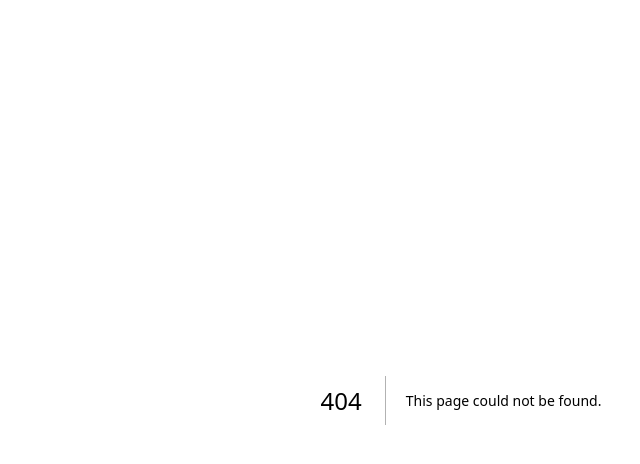
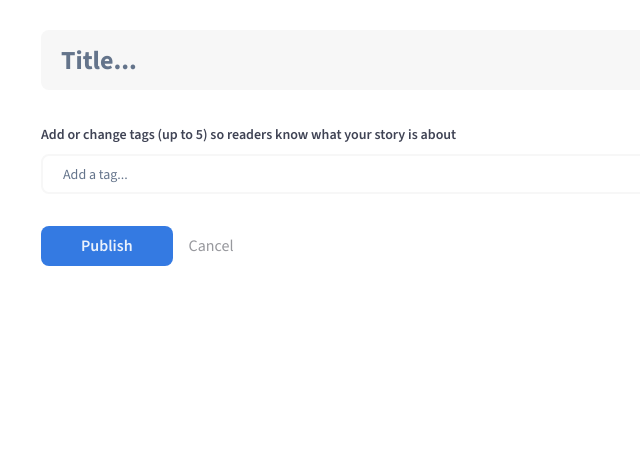
Before and after one commit to wirayuda299/test123, a Next.js app: page /create-post in a window 1280 px wide. Before the commit this address had no page. Shown: the top 464 px of the page, without its empty margins (179-819 px from the left). Built offline with nearby package versions, Linux system fonts and the light colour scheme.

Commit message:
feat: create post form title and tags UI

```diff
--- /dev/null
+++ b/app/(site)/create-post/page.tsx
@@ -0,0 +1,11 @@
+import { CreatePost } from '@/components/index';
+
+const page = () => {
+  return (
+    <section className='mx-auto w-full rounded-2xl bg-white p-5 dark:bg-darkPrimary-3 md:max-w-[900px] md:p-[30px]'>
+      <CreatePost />
+    </section>
+  );
+};
+
+export default page;
--- /dev/null
+++ b/components/forms/CreatePost.tsx
@@ -0,0 +1,101 @@
+'use client';
+
+import { zodResolver } from '@hookform/resolvers/zod';
+import { useForm } from 'react-hook-form';
+import * as z from 'zod';
+
+import { Button } from '@/components/ui/button';
+import {
+  Form,
+  FormControl,
+  FormField,
+  FormItem,
+  FormLabel,
+  FormMessage,
+} from '@/components/ui/form';
+import { Input } from '@/components/ui/input';
+import { CreatePostSchema } from '@/lib/validations';
+
+const CreatePost = () => {
+  const form = useForm<z.infer<typeof CreatePostSchema>>({
+    resolver: zodResolver(CreatePostSchema),
+    defaultValues: {
+      title: '',
+      post: '',
+      tags: [],
+    },
+  });
+
+  function onSubmit(values: z.infer<typeof CreatePostSchema>) {
+    console.log(values);
+  }
+
+  return (
+    <Form {...form}>
+      <form onSubmit={form.handleSubmit(onSubmit)} className='space-y-8'>
+        <FormField
+          control={form.control}
+          name='title'
+          render={({ field }) => (
+            <FormItem>
+              <FormControl>
+                <Input
+                  placeholder='Title...'
+                  {...field}
+                  className='heading3 md:heading1 min-h-[48px] rounded-lg border-none bg-white-800 px-5 py-3 text-darkSecondary-800 dark:bg-darkPrimary-4 md:min-h-[60px]'
+                />
+              </FormControl>
+              <FormMessage />
+            </FormItem>
+          )}
+        />
+
+        <FormField
+          control={form.control}
+          name='post'
+          render={({ field }) => (
+            <FormItem>
+              <FormControl>{/* TODO: editor */}</FormControl>
+              <FormMessage />
+            </FormItem>
+          )}
+        />
+
+        <FormField
+          control={form.control}
+          name='tags'
+          render={({ field }) => (
+            <FormItem>
+              <FormLabel className='md:body-semibold bodyMd-semibold text-darkSecondary-900 dark:text-white-800'>
+                Add or change tags (up to 5) so readers know what your story is
+                about
+              </FormLabel>
+              <FormControl>
+                <Input
+                  placeholder='Add a tag...'
+                  {...field}
+                  className='bodyMd-regular md:body-regular rounded-lg border-2 border-white-800 px-5 py-3 text-darkSecondary-800 dark:border-darkPrimary-4'
+                />
+              </FormControl>
+              <FormMessage />
+            </FormItem>
+          )}
+        />
+        <Button
+          type='submit'
+          className='body-semibold md:display-semibold rounded-lg bg-secondary-blue px-10 py-[10px] text-secondary-blue-10 hover:bg-secondary-blue hover:opacity-90'
+        >
+          Publish
+        </Button>
+        <Button
+          type='button'
+          className='md:display-regular body-semibold bg-white text-darkSecondary-800 hover:bg-white dark:hover:bg-darkPrimary-3'
+        >
+          Cancel
+        </Button>
+      </form>
+    </Form>
+  );
+};
+
+export default CreatePost;
--- a/components/index.ts
+++ b/components/index.ts
@@ -7,3 +7,4 @@ export { default as PostCard } from './PostCard';
 export { default as Sidebar } from '@/components/group/Sidebar/Sidebar';
 export { default as GroupPostCard } from '@/components/group/PostCard/GroupPostCard';
 export { default as Pagination } from '@/components/shared/Pagination';
+export { default as CreatePost } from '@/components/forms/CreatePost';
--- /dev/null
+++ b/lib/validations.ts
@@ -0,0 +1,7 @@
+import * as z from 'zod';
+
+export const CreatePostSchema = z.object({
+  title: z.string().min(5).max(130),
+  post: z.string().min(100),
+  tags: z.array(z.string().min(1).max(15)).min(1).max(5),
+});
--- a/package.json
+++ b/package.json
@@ -10,7 +10,7 @@
   },
   "dependencies": {
     "@clerk/nextjs": "^4.25.2",
-    "@hookform/resolvers": "^3.3.1",
+    "@hookform/resolvers": "^3.3.2",
     "@radix-ui/react-avatar": "^1.0.4",
     "@radix-ui/react-label": "^2.0.2",
     "@radix-ui/react-popover": "^1.0.7",
@@ -29,7 +29,7 @@
     "react-hook-form": "^7.47.0",
     "tailwind-merge": "^1.14.0",
     "tailwindcss-animate": "^1.0.7",
-    "zod": "^3.22.3"
+    "zod": "^3.22.4"
   },
   "devDependencies": {
     "@types/node": "^20",
```
Also changed, not shown: 1 other file (tests, documents, lock files or other folders).
